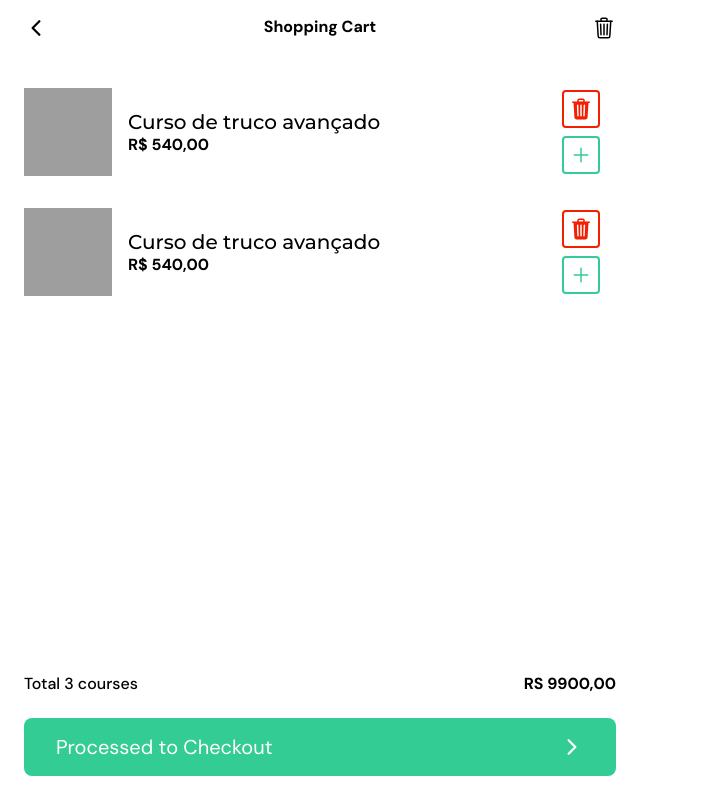
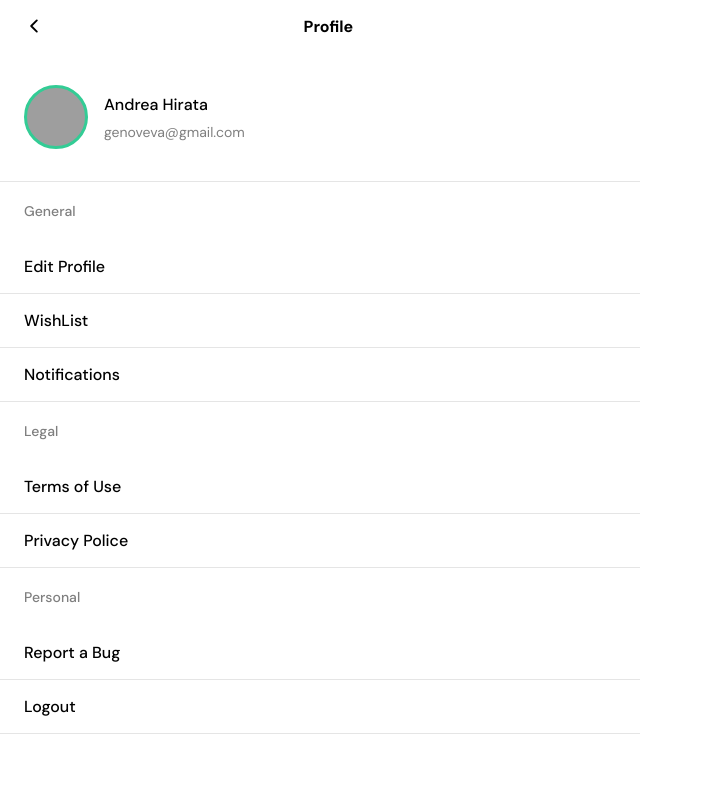
Before and after one commit to Pixel-Wave/frontend_teraShop, a React (Create React App) app: page / in a window 1280 px wide. Shown: the whole page, without its empty margins (0-703 px from the left). Built offline with nearby package versions, Linux system fonts and the light colour scheme; grey boxes are pictures that could not be loaded; the HTML template or start-up script is replaced by a standard one.

Commit message:
feat - pagina de perfil do usuário

```diff
--- a/src/App.js
+++ b/src/App.js
@@ -6,12 +6,13 @@ import { ExploreProducts } from "./pages/ExploreProducts";
 import { FilterModal } from "./Components/FilterModal";
 import { Product } from "./pages/Product";
 import { Cart } from "./pages/Cart";
+import { Profile } from "./pages/Profile";
 
 function App() {
   return (
     <>
       <GlobalStyle/>
-      <Cart/>
+      <Profile/>
       {/*
         <Home/>
         <SignIn/>
@@ -19,6 +20,7 @@ function App() {
         <ExploreProducts/>
         <FilterModal/>
         <Product/>
+        <Cart/>
       */}
     </>
   )
--- a/src/pages/Cart/styles.js
+++ b/src/pages/Cart/styles.js
@@ -64,7 +64,6 @@ export const ListOrDelete = styled.div`
     flex-direction: column;
     justify-content: space-between;
     gap: 0.5rem;
-    margin-right: 1rem;
 
     ion-icon {
         padding: 0.3rem;
--- /dev/null
+++ b/src/pages/Profile/index.jsx
@@ -0,0 +1,40 @@
+import React from "react";
+
+import {
+    Header,
+    Container,
+    UserContainer,
+    UserAvatar,
+    ConfigCard,
+} from "./styles"
+
+export function Profile(params) {
+    return (
+        <>
+            <Header>
+                <ion-icon name="chevron-back-outline"></ion-icon>
+                <h2>Profile</h2>
+                <div>.</div>
+            </Header>
+            <Container>
+                <UserContainer>
+                    <UserAvatar Avatar={"https://img.r7.com/images/2013/12/03/15_34_30_214_file?dimensions=771x420&no_crop=true"}/>
+                    <span>
+                        <h3>Andrea Hirata</h3>
+                        <p>genoveva@gmail.com</p>
+                    </span>
+                </UserContainer>
+                <h2>General</h2>
+                <ConfigCard>Edit Profile</ConfigCard>
+                <ConfigCard>WishList</ConfigCard>
+                <ConfigCard>Notifications</ConfigCard>
+                <h2>Legal</h2>
+                <ConfigCard>Terms of Use</ConfigCard>
+                <ConfigCard>Privacy Police</ConfigCard>
+                <h2>Personal</h2>
+                <ConfigCard>Report a Bug</ConfigCard>
+                <ConfigCard>Logout</ConfigCard>
+            </Container>
+        </>
+    )
+}
--- /dev/null
+++ b/src/pages/Profile/styles.js
@@ -0,0 +1,74 @@
+import styled from "styled-components";
+
+export const Header = styled.header`
+    display: flex;
+    justify-content: space-between;
+    max-width: 40rem;
+    padding: 1rem 1.5rem;
+    ion-icon {
+        font-size: 1.25rem;
+    }
+    h2 {
+        font-size: 1rem;
+    }
+    div {
+        color: white;
+    }
+`;
+
+export const Container = styled.div`
+    display: flex;
+    max-width: 40rem;
+    flex-direction: column;
+    margin-bottom: 2rem;
+
+
+    h2 {
+        font-size: 14px;
+        font-weight: 500;
+        color: var(--dark-grey);
+        margin: 1.25rem 1.5rem;
+    }
+`;
+
+export const UserContainer = styled.div`
+    display: flex;
+    padding: 2rem 1.5rem;
+    gap: 1rem;
+    align-items: center;
+    border-bottom: 1px solid var(--grey-border);
+
+    span {
+        display: flex;
+        flex-direction: column;
+        gap: 0.5rem;
+
+        h3 {
+            font-size: 1rem;
+            font-weight: 500;
+        }
+        p{
+            font-size: 14px;
+            font-weight: 300;
+            color: var(--dark-grey);
+        }
+    }
+`;
+
+export const UserAvatar = styled.div`
+    min-width: 4rem;
+    height: 4rem;
+    background-image: url(${(props)=>props.Avatar});
+    background-size: cover;
+    background-repeat: no-repeat;
+    border-radius: 50%;
+    border: 3px solid var(--primary);
+`;
+
+export const ConfigCard = styled.div`
+    display: flex;
+    font-size: 1rem;
+    font-weight: 500;
+    padding: 1rem 1.5rem;
+    border-bottom: 1px solid var(--grey-border);
+`;
--- a/src/styles/global.js
+++ b/src/styles/global.js
@@ -13,6 +13,7 @@ export const GlobalStyle = createGlobalStyle`
 		--grey: #bababa;
 		--grey-light-1: #f3f3f3;
 		--grey-light-2: #f6f6f6;
+		--grey-border: #e5e5e5;
 
 		--overlay: #33cc9580;
 	}
```
